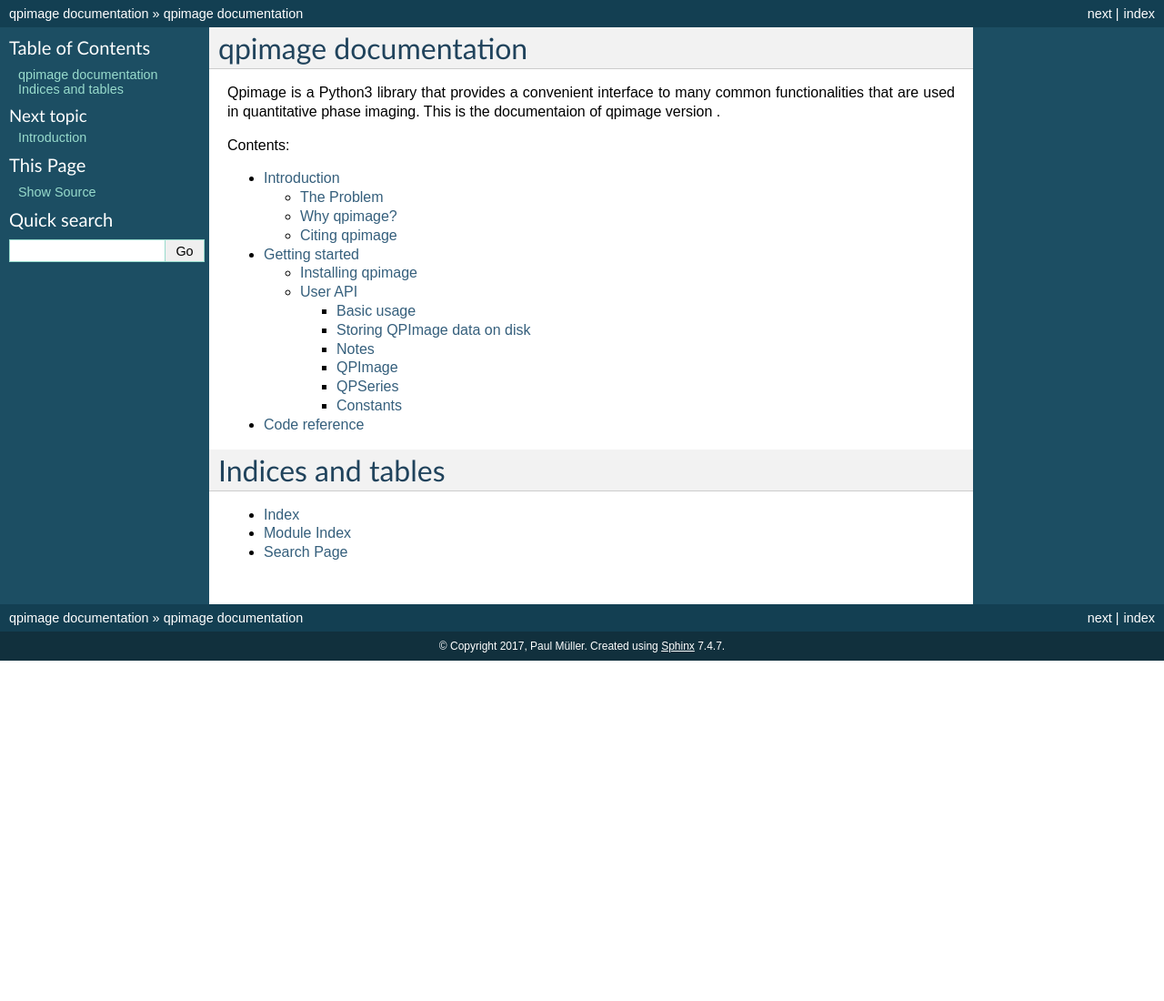
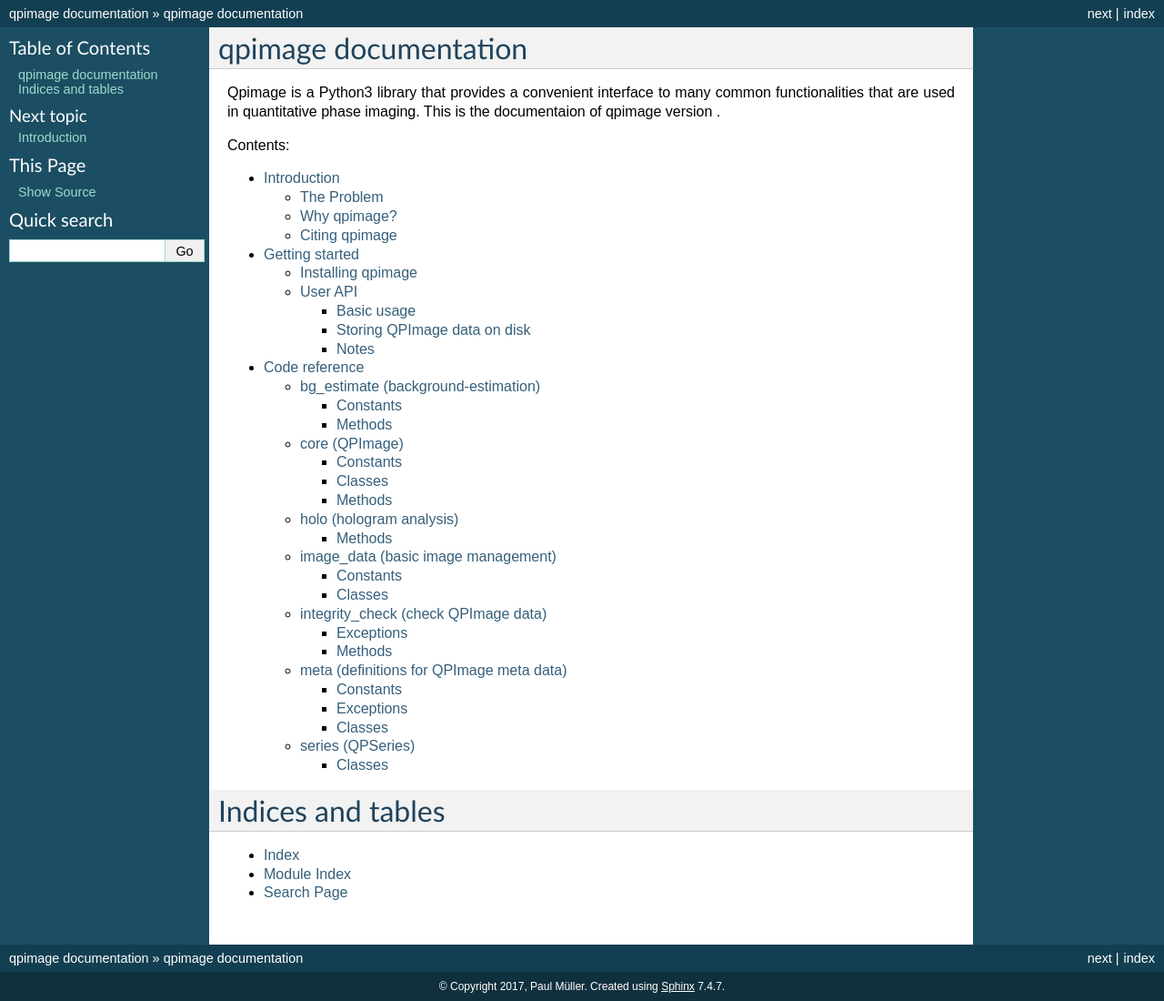
Before and after one commit to RI-imaging/qpimage, a Sphinx documentation site: the page built from docs/index.rst, in a window 1280 px wide. Shown: the whole page at 91% size. Built offline with Sphinx 7.4.7, drawn with Linux system fonts in a browser that asks for light colours; pages that are not in the unit, such as notebooks, are missing from menus; the version number could not be read and is left out; before the commit the page ends 900 px from its top, so only the background shows below that.

Commit message:
update docs

```diff
--- a/docs/sec_code_reference.rst
+++ b/docs/sec_code_reference.rst
@@ -4,3 +4,107 @@
 
 .. toctree::
   :maxdepth: 2
+
+
+bg_estimate (background-estimation)
+===================================
+
+Constants
+---------
+.. autodata:: qpimage.bg_estimate.VALID_FIT_OFFSETS
+.. autodata:: qpimage.bg_estimate.VALID_FIT_PROFILES
+
+Methods
+-------
+.. automodule:: qpimage.bg_estimate
+   :members:
+   :undoc-members:
+
+
+core (QPImage)
+==============
+
+Constants
+---------
+.. autodata:: qpimage.core.VALID_INPUT_DATA
+
+
+Classes
+-------
+.. autoclass:: qpimage.core.QPImage
+   :undoc-members:
+
+Methods
+-------
+.. autofunction:: qpimage.core.copyh5
+
+
+holo (hologram analysis)
+========================
+
+Methods
+-------
+.. automodule:: qpimage.holo
+   :members:
+   :undoc-members:
+
+
+image_data (basic image management)
+===================================
+
+Constants
+---------
+.. autodata:: qpimage.image_data.VALID_BG_KEYS
+
+Classes
+-------
+.. automodule:: qpimage.image_data
+   :members: Amplitude, Phase
+   :undoc-members:
+   :show-inheritance:
+.. autoclass:: qpimage.image_data.ImageData
+   :members:
+   :undoc-members:
+
+
+integrity_check (check QPImage data)
+====================================
+
+Exceptions
+----------
+.. autoexception:: qpimage.integrity_check.IntegrityCheckError
+
+Methods
+-------
+.. automodule:: qpimage.integrity_check
+   :exclude-members: IntegrityCheckError
+   :members:
+   :undoc-members:
+
+
+meta (definitions for QPImage meta data)
+========================================
+
+Constants
+---------
+.. autodata:: qpimage.meta.META_KEYS
+
+Exceptions
+----------
+.. autoexception:: qpimage.meta.MetaDataMissingError
+
+Classes
+-------
+.. autoclass:: qpimage.meta.MetaDict
+   :members:
+   :undoc-members:
+
+
+series (QPSeries)
+=================
+
+Classes
+-------
+.. autoclass:: qpimage.series.QPSeries
+   :members:
+   :undoc-members:
--- a/docs/userapi.rst
+++ b/docs/userapi.rst
@@ -3,9 +3,9 @@
 ========
 The qpimage API is built upon the hdf5 file format using
 `h5py <http://h5py.readthedocs.io/>`_. That means that each instance of
-:py:class:`qpimage.QPImage` generates an hdf5 file, either on disk or
-in memory, depending on the preferences of the user. This approach
-has the advantage that phase and amplitude data can be cached on disk,
+:py:class:`qpimage.QPImage <qpimage.core.QPImage>` generates an hdf5 file,
+either on disk or in memory, depending on the preferences of the user. This
+approach has the advantage that phase and amplitude data can be cached on disk,
 including all parameters that were used for background correction, which
 allows to transparently recapture any steps that were performed on a
 specific data set at a later time point.
@@ -47,7 +47,7 @@
 
 where all data is stored in ``/path/to/file.h5``. This will create an hdf5
 file on disk that, at a later time point, can be used to create an instance
-of ``QPImage``:
+of `QPImage`:
 
 .. code-block:: python
 
@@ -67,7 +67,8 @@
 
   - the experimental phase data
   - the experimental background data
-  - the parameters for reproducing the result of ``qpi.compute_bg``
+  - the parameters for reproducing the result of
+    :py:func:`qpi.compute_bg <qpimage.core.QPImage.compute_bg>`
 
 - all measurement specific meta data, given by the keyword argument
   ``meta_data``
```
Also changed, not shown: other parts of docs/userapi.rst (+2 -17 lines), 1 other file.
